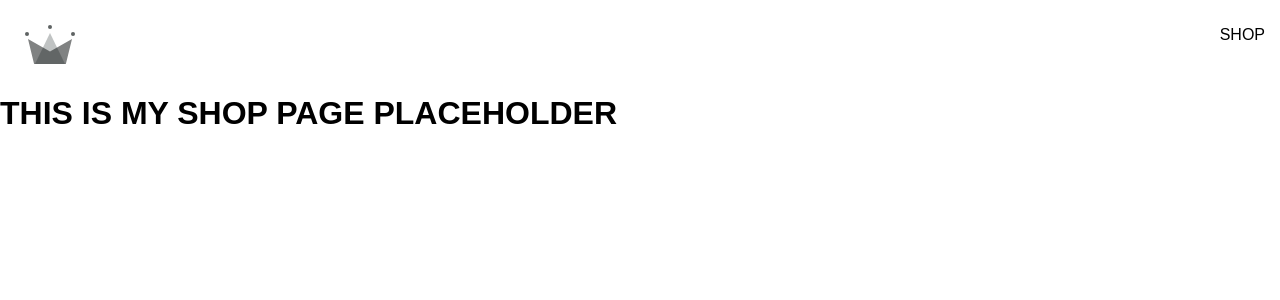
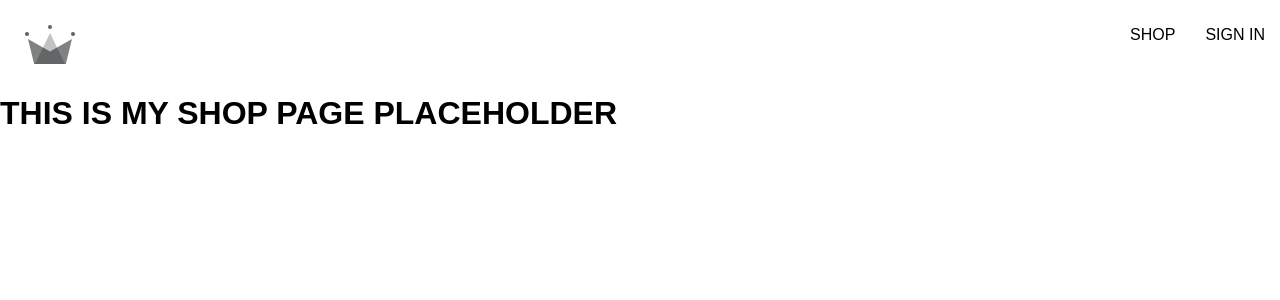
Before and after one commit to pedro-ruas/react-store-project, a React (Create React App) app: page /shop in a window 1280 px wide. Shown: the top 300 px of the page. Built offline with nearby package versions, Linux system fonts and the light colour scheme; a web font is replaced by a local one.

Commit message:
RS-003, Add Sign-in Page placeholder

```diff
--- a/src/App.js
+++ b/src/App.js
@@ -2,13 +2,15 @@ import HomePage from "./routes/home/home.component";
 import { DefaultPageLayout } from "./layouts/default-layout/default-layout.component";
 import { Routes, Route, } from "react-router-dom";
 import ShopPage from "./routes/shop/shop.component";
+import { SignInPage } from "./routes/sign-in/sign-in.component";
 
 function App() {
   return (
     <Routes>
       <Route path="/" element={<DefaultPageLayout />}>
         <Route index element={<HomePage />}></Route>
-        <Route path="/shop" element={<ShopPage />}></Route>
+        <Route path="shop" element={<ShopPage />}></Route>
+        <Route path="sign-in" element={<SignInPage />}></Route>
       </Route>
     </Routes>
   );
--- a/src/components/navbar/navbar.component.jsx
+++ b/src/components/navbar/navbar.component.jsx
@@ -12,6 +12,9 @@ export function Navbar() {
         <Link className="Navbar-Link" to="/shop">
           SHOP
         </Link>
+        <Link className="Navbar-Link" to="/sign-in">
+          SIGN IN
+        </Link>
       </div>
     </div>
   );
--- /dev/null
+++ b/src/routes/sign-in/sign-in.component.jsx
@@ -0,0 +1,3 @@
+export function SignInPage() {
+  return <h1>SIGN IN PAGE WORKS</h1>
+}
```
